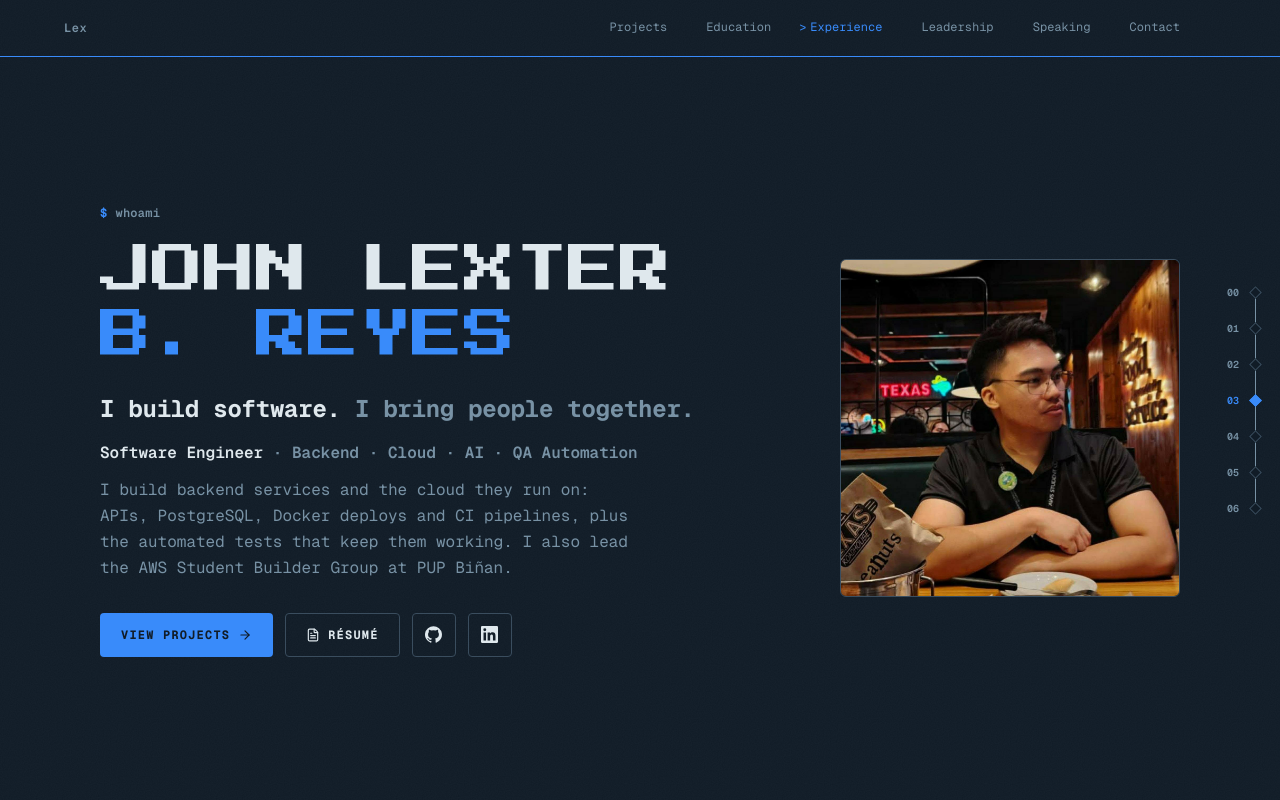
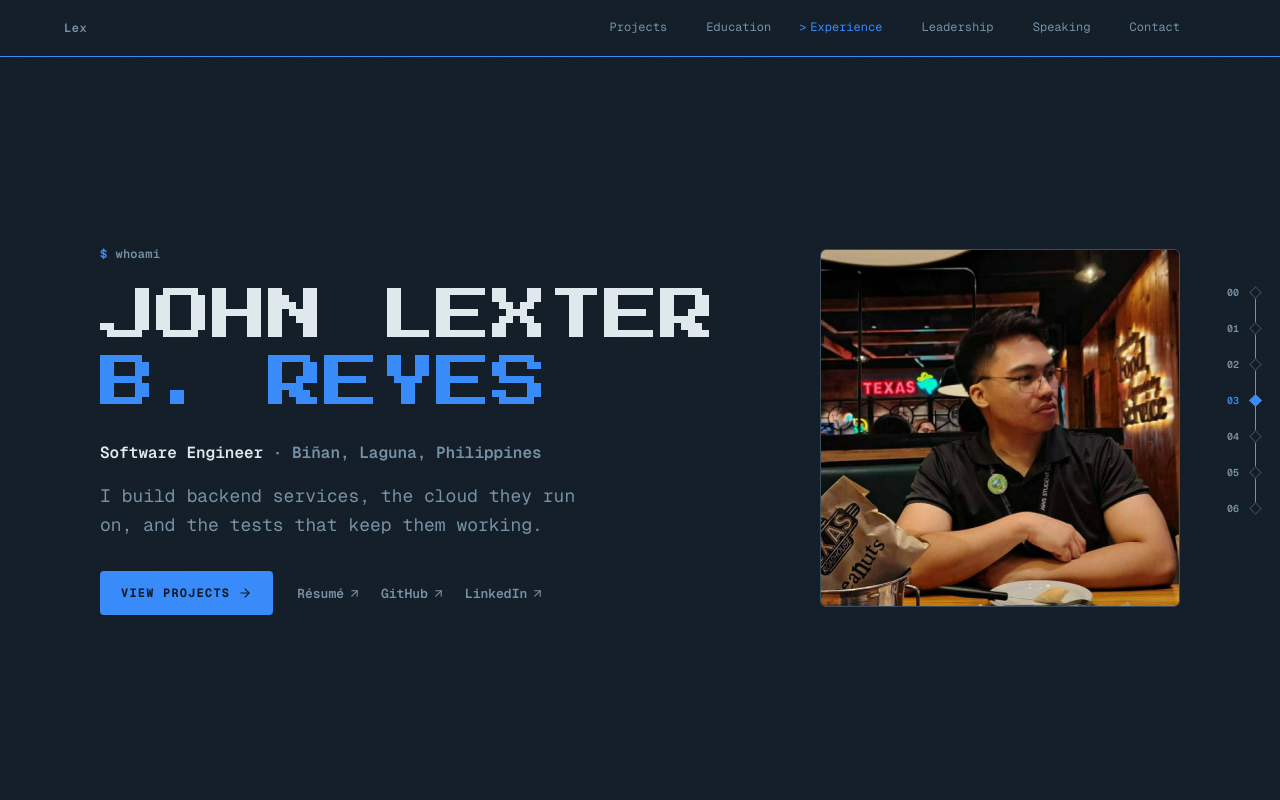
Before and after one commit to Lexter22/lexdev22, a Next.js app: page / in a window 1280 px wide. Shown: the top 800 px of the page. Built offline with nearby package versions, Linux system fonts and the light colour scheme.

Commit message:
Simplify hero and add location
- Hero: name, role and location, one sentence, one button plus text links
- Contact: Based in Biñan, Laguna, Philippines (UTC+8)
- Structured data: homeLocation address for Google

```diff
--- a/app/components/ContactSection.tsx
+++ b/app/components/ContactSection.tsx
@@ -1,4 +1,5 @@
-import { ArrowUpRight, FileText, Mail } from "lucide-react";
+import { ArrowUpRight, FileText, Mail, MapPin } from "lucide-react";
+import { LOCATION } from "../site";
 import Reveal from "./Reveal";
 import { chapter } from "./chapters";
 import { EMAIL, GITHUB, GithubIcon as Github, LINKEDIN, LinkedinIcon as Linkedin, RESUME } from "./links";
@@ -47,6 +48,10 @@ export default function ContactSection() {
             Internships, open-source work, or a side project: reach out any way you like and tell me what you&apos;re
             building.
           </p>
+          <p className="mt-6 inline-flex items-center gap-2 text-[13px] text-[var(--color-muted-light)]">
+            <MapPin size={14} aria-hidden="true" className="text-[var(--sky)]" />
+            Based in {LOCATION} · Philippine Time (UTC+8)
+          </p>
         </Reveal>
 
         <ul className="self-end border-t border-[var(--color-border)]">
--- a/app/components/Hero.tsx
+++ b/app/components/Hero.tsx
@@ -2,11 +2,19 @@
 
 import { useRef } from "react";
 import { motion, useScroll } from "motion/react";
-import { ArrowRight, FileText } from "lucide-react";
+import { ArrowRight, ArrowUpRight } from "lucide-react";
+import { LOCATION } from "../site";
 import { useLerp, useReduced } from "./scroll";
-import { GITHUB, GithubIcon, LINKEDIN, LinkedinIcon, RESUME } from "./links";
+import { GITHUB, LINKEDIN, RESUME } from "./links";
 
-/** Chapter 00: who I am and the two things I do, shown straight away. */
+/** Secondary actions: plain text links so the one button stays the clear first step. */
+const links = [
+  { label: "Résumé", href: RESUME },
+  { label: "GitHub", href: GITHUB },
+  { label: "LinkedIn", href: LINKEDIN },
+];
+
+/** Chapter 00: name, role and location, one sentence, then where to go next. */
 export default function Hero() {
   const reduce = useReduced();
   const ref = useRef<HTMLElement>(null);
@@ -20,59 +28,56 @@ export default function Hero() {
   return (
     <section ref={ref} id="top" className="relative pt-14">
       <div className="container-site flex min-h-[calc(100svh-3.5rem)] flex-col justify-center py-8 sm:py-12 [@media(max-height:700px)]:py-4">
-        <div className="mx-auto grid w-full max-w-[1080px] items-center gap-6 sm:gap-10 md:grid-cols-[minmax(0,1fr)_minmax(0,300px)] md:gap-14 lg:grid-cols-[minmax(0,1fr)_minmax(0,340px)]">
-          <motion.div className="order-2 md:order-1" style={reduce ? { y: 0, opacity: 1 } : { y: textY, opacity: textO }}>
-            <p className="prompt-tag mb-4">whoami</p>
-            <h1 className="font-[family-name:var(--font-pixel)] text-[clamp(1.5rem,4.4vw,3.25rem)] uppercase leading-[1.25] text-[var(--color-text)]">
+        <div className="mx-auto grid w-full max-w-[1080px] items-center gap-8 sm:gap-10 md:grid-cols-[minmax(0,1fr)_minmax(0,300px)] md:gap-14 lg:grid-cols-[minmax(0,1fr)_minmax(0,360px)]">
+          <motion.div
+            className="order-2 md:order-1"
+            style={reduce ? { y: 0, opacity: 1 } : { y: textY, opacity: textO }}
+          >
+            <p className="prompt-tag mb-5">whoami</p>
+            <h1 className="font-[family-name:var(--font-pixel)] text-[clamp(1.75rem,5vw,3.5rem)] uppercase leading-[1.2] text-[var(--color-text)]">
               <span className="block">John Lexter</span>
               <span className="block text-[var(--accent)]">B. Reyes</span>
             </h1>
-            <p className="mt-6 text-balance text-[clamp(1.125rem,2vw,1.5rem)] font-bold leading-snug tracking-[-0.01em] text-[var(--color-text)]">
-              I build software. <span className="text-[var(--sky)]">I bring people together.</span>
+            <p className="mt-6 text-sm font-semibold sm:text-base">
+              <span className="text-[var(--color-text)]">Software Engineer</span>
+              {/* Own line on phones so the place name never breaks in the middle */}
+              <span className="block text-[var(--color-muted-light)] sm:inline">
+                <span aria-hidden="true" className="hidden sm:inline"> · </span>
+                {LOCATION}
+              </span>
             </p>
-            <p className="mt-4 text-sm font-semibold sm:text-base">
-              <span className="text-[var(--color-text)]">Software Engineer</span>
-              <span className="text-[var(--color-muted-light)]"> · Backend · Cloud · AI · QA Automation</span>
-            </p>
-            <p className="mt-3 max-w-[56ch] leading-relaxed text-[var(--color-muted)]">
-              I build backend services and the cloud they run on: APIs, PostgreSQL, Docker deploys and CI pipelines, plus
-              the automated tests that keep them working. I also lead the AWS Student Builder Group at PUP Bi&ntilde;an.
+            <p className="mt-4 max-w-[46ch] text-base leading-relaxed text-[var(--color-muted)] sm:text-lg">
+              I build backend services, the cloud they run on, and the tests that keep them working.
             </p>
 
-            <div className="mt-8 flex flex-wrap items-center gap-3">
+            <div className="mt-8 flex flex-wrap items-center gap-x-6 gap-y-2">
               <a href="#projects" className="btn btn-primary">
                 View projects
                 <ArrowRight size={14} aria-hidden="true" />
               </a>
-              <a href={RESUME} target="_blank" rel="noopener noreferrer" className="btn btn-ghost">
-                <FileText size={14} aria-hidden="true" />
-                Résumé
-                <span className="sr-only">(opens in a new tab)</span>
-              </a>
-              <span className="flex gap-3">
-                <a
-                  href={GITHUB}
-                  target="_blank"
-                  rel="noopener noreferrer"
-                  className="btn btn-ghost !w-11 !px-0"
-                  aria-label="GitHub (opens in a new tab)"
-                >
-                  <GithubIcon size={17} />
-                </a>
-                <a
-                  href={LINKEDIN}
-                  target="_blank"
-                  rel="noopener noreferrer"
-                  className="btn btn-ghost !w-11 !px-0"
-                  aria-label="LinkedIn (opens in a new tab)"
-                >
-                  <LinkedinIcon size={17} />
-                </a>
-              </span>
+              <ul className="flex flex-wrap items-center gap-x-5">
+                {links.map((l) => (
+                  <li key={l.label}>
+                    <a
+                      href={l.href}
+                      target="_blank"
+                      rel="noopener noreferrer"
+                      className="inline-flex min-h-11 items-center gap-1 text-[13px] font-semibold text-[var(--color-muted)] hover:text-[var(--accent)]"
+                    >
+                      {l.label}
+                      <ArrowUpRight size={13} aria-hidden="true" />
+                      <span className="sr-only">(opens in a new tab)</span>
+                    </a>
+                  </li>
+                ))}
+              </ul>
             </div>
           </motion.div>
 
-          <motion.div style={reduce ? { y: 0, scale: 1 } : { y: photoY, scale: photoScale }} className="order-1 w-[38%] max-w-[170px] overflow-hidden rounded-[6px] border border-[var(--color-border-strong)] sm:w-1/2 sm:max-w-[260px] md:order-2 md:w-full md:max-w-none [@media(max-height:700px)]:w-24">
+          <motion.div
+            style={reduce ? { y: 0, scale: 1 } : { y: photoY, scale: photoScale }}
+            className="order-1 w-[42%] max-w-[180px] overflow-hidden rounded-[6px] border border-[var(--color-border-strong)] sm:w-1/2 sm:max-w-[260px] md:order-2 md:w-full md:max-w-none [@media(max-height:700px)]:w-24"
+          >
             <img
               src="/profile.png"
               alt="John Lexter B. Reyes"
@@ -83,7 +88,6 @@ export default function Hero() {
             />
           </motion.div>
         </div>
-
       </div>
     </section>
   );
--- a/app/layout.tsx
+++ b/app/layout.tsx
@@ -5,7 +5,7 @@ import Footer from "./components/Footer";
 import ChapterRail from "./components/ChapterRail";
 
 import { GITHUB, LINKEDIN } from "./components/links";
-import { SITE_DESCRIPTION, SITE_NAME, SITE_TITLE, SITE_URL } from "./site";
+import { LOCATION, SITE_DESCRIPTION, SITE_NAME, SITE_TITLE, SITE_URL } from "./site";
 import "./globals.css";
 
 const geistMono = Geist_Mono({
@@ -62,6 +62,11 @@ const person = {
   description: SITE_DESCRIPTION,
   sameAs: [GITHUB, LINKEDIN],
   alumniOf: { "@type": "CollegeOrUniversity", name: "Polytechnic University of the Philippines – Biñan Campus" },
+  homeLocation: {
+    "@type": "Place",
+    name: LOCATION,
+    address: { "@type": "PostalAddress", addressLocality: "Biñan", addressRegion: "Laguna", addressCountry: "PH" },
+  },
   knowsAbout: ["Backend development", "Cloud computing", "AWS", "Azure", "PostgreSQL", "Docker", "QA automation", "AI engineering", "LLM prompting", "AI agents"],
 };
 
--- a/app/site.ts
+++ b/app/site.ts
@@ -4,3 +4,6 @@ export const SITE_NAME = "John Lexter B. Reyes";
 export const SITE_TITLE = "John Lexter B. Reyes";
 export const SITE_DESCRIPTION =
   "John Lexter B. Reyes builds backend services, cloud deployments and automated tests, and leads the AWS Student Builder Group at PUP Biñan.";
+
+/** Where I'm based. Shown in the hero and the Contact chapter, and given to Google as the address. */
+export const LOCATION = "Biñan, Laguna, Philippines";
```
